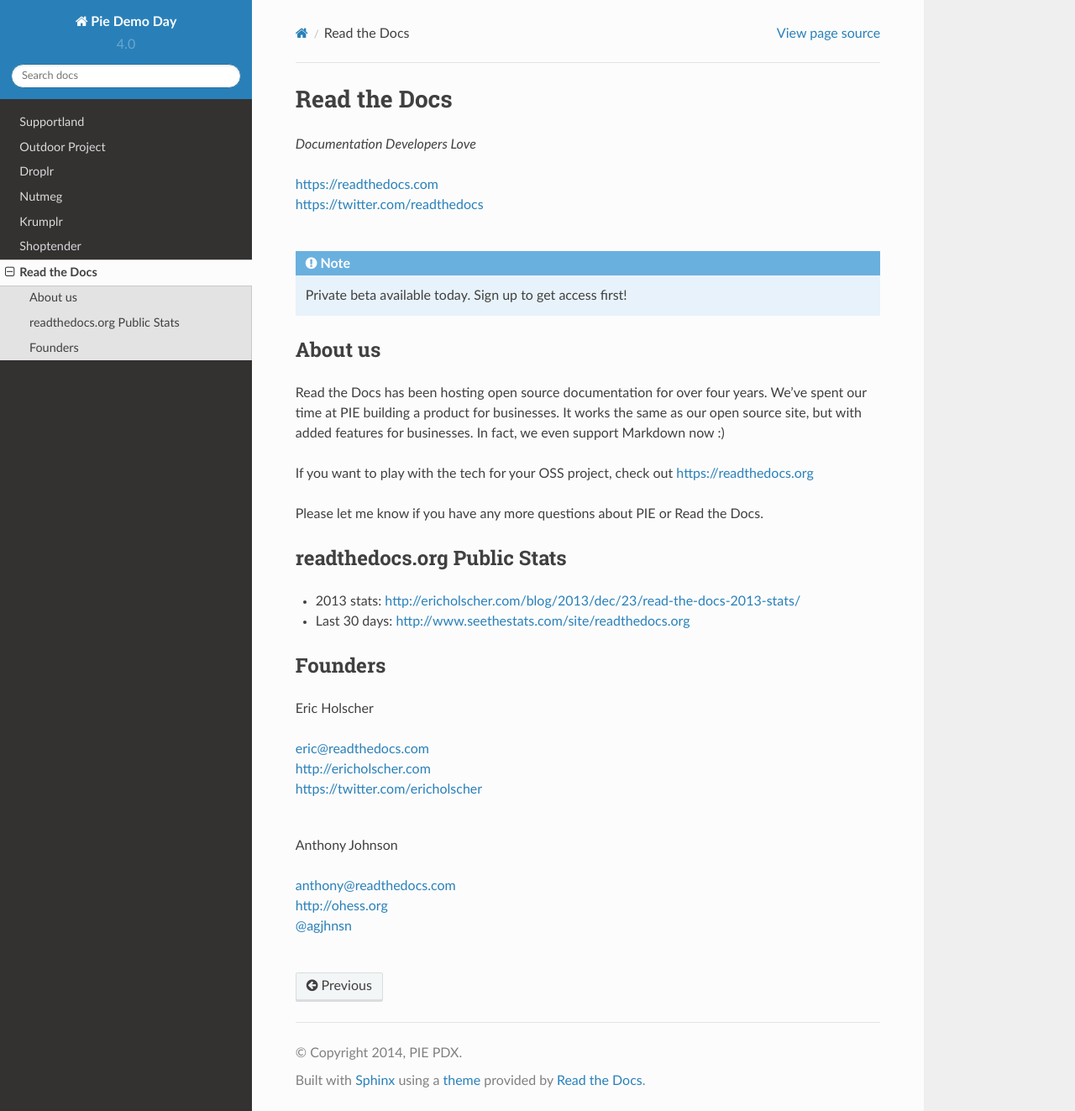
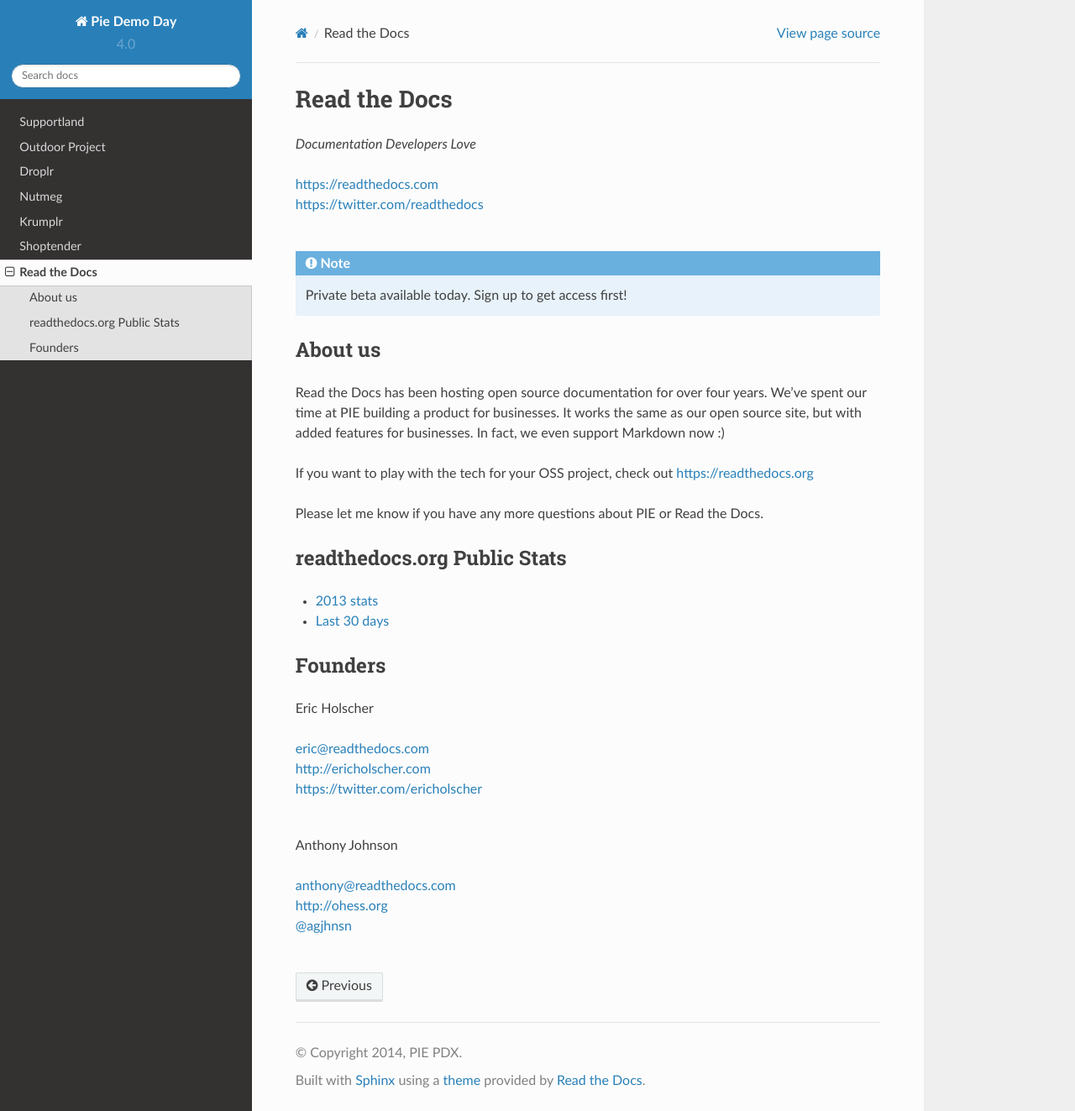
Before and after one commit to piepdx/pie-docs, a Sphinx documentation site: the page built from docs/read-the-docs.rst, in a window 1280 px wide and 1323 px high. Shown: the whole window at 84% size. Built offline with Sphinx 7.4.7 and the Read the Docs theme 2.0.0, drawn with Linux system fonts in a browser that asks for light colours.

Commit message:
use links

```diff
--- a/docs/read-the-docs.rst
+++ b/docs/read-the-docs.rst
@@ -29,8 +29,8 @@
 readthedocs.org Public Stats
 ~~~~~~~~~~~~~~~~~~~~~~~~~~~~
 
-* 2013 stats: http://ericholscher.com/blog/2013/dec/23/read-the-docs-2013-stats/
-* Last 30 days: http://www.seethestats.com/site/readthedocs.org
+* `2013 stats <http://ericholscher.com/blog/2013/dec/23/read-the-docs-2013-stats/>`_
+* `Last 30 days <http://www.seethestats.com/site/readthedocs.org>`_
 
 Founders
 ~~~~~~~~
```
